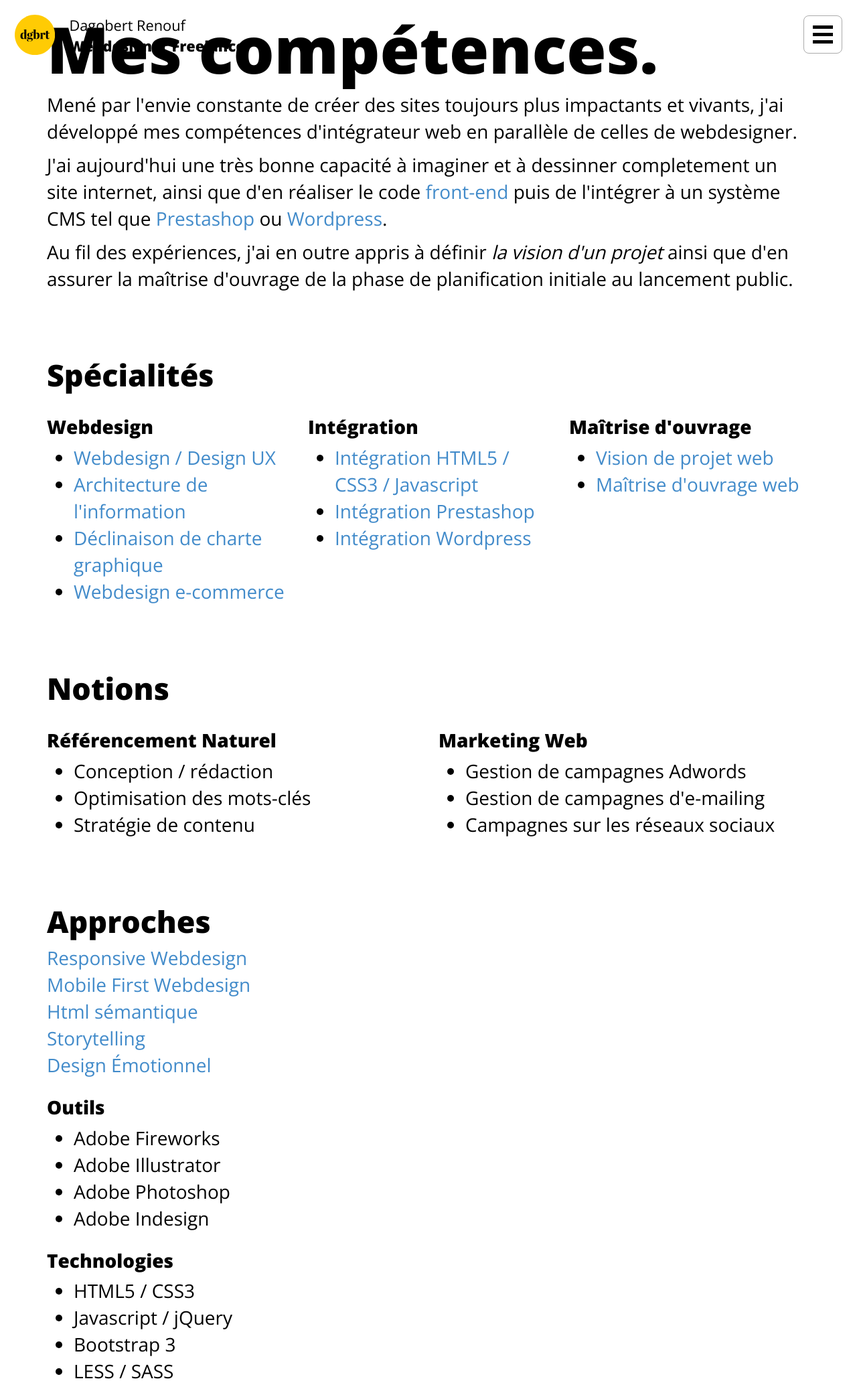
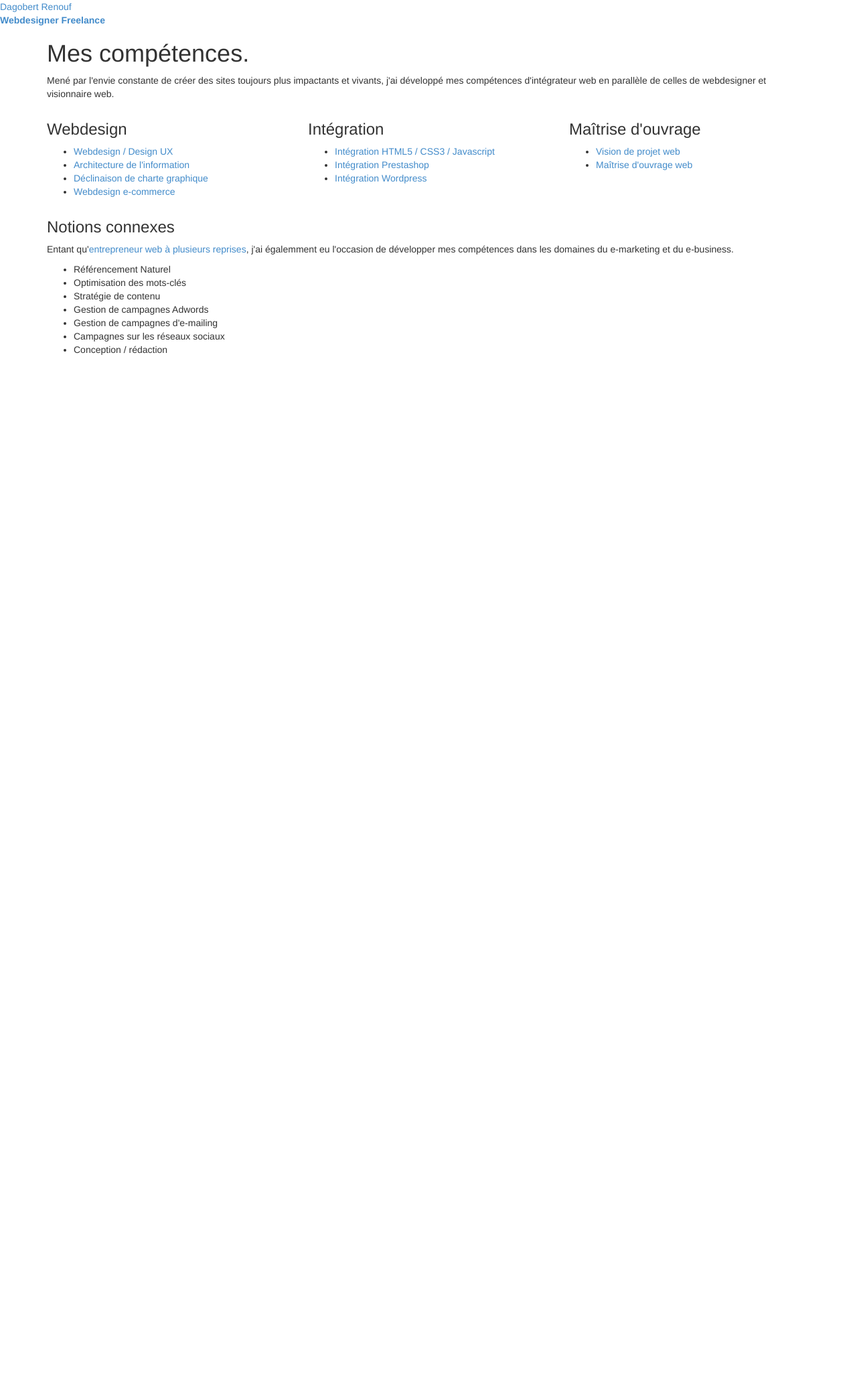
Before and after one commit to thedgbrt/dgbrt.fr, a Jekyll site: the page built from competences/index.html, in a window 1280 px wide. Shown: the whole page at 67% size. Built offline with Jekyll 4.4.1, drawn with Linux system fonts in a browser that asks for light colours; nearby versions of some CDN libraries; after the commit the page ends 900 px from its top, so only the background shows below that.

Commit message:
Updated content of "competences" page

```diff
--- a/competences/index.html
+++ b/competences/index.html
@@ -9,11 +9,7 @@ published: true
 
 		<h1>Mes comp&eacute;tences.</h1>
 
-		<p>Men&eacute; par l'envie constante de cr&eacute;er des sites toujours plus impactants et vivants, j'ai développé mes compétences d'intégrateur web en parall&egrave;le de celles de webdesigner.</p>
-
-		<p>J'ai aujourd'hui une très bonne capacit&eacute; &agrave; imaginer et à dessinner completement un site internet, ainsi que d'en r&eacute;aliser le code <a href="#" rel="tooltip" title="Les languages(html / css / js) qui permettent aux navigateurs web de lire le site ">front-end</a> puis de l'int&eacute;grer &agrave; un syst&egrave;me CMS tel que <a href="#" rel="tooltip" title="Outil de gestion de boutique en ligne">Prestashop</a> ou <a href="#" rel="tooltip" title="Outil de gestion de site statique">Wordpress</a>.</p>
-
-		<p>Au fil des expériences, j'ai en outre appris à définir <em>la vision d'un projet</em> ainsi que d'en assurer la maîtrise d'ouvrage de la phase de planification initiale au lancement public.</p>
+		<p>Men&eacute; par l'envie constante de cr&eacute;er des sites toujours plus impactants et vivants, j'ai développé mes compétences d'intégrateur web en parall&egrave;le de celles de webdesigner et visionnaire web.</p>
 
 	</div>
 
@@ -59,70 +53,76 @@ published: true
 
 		</div>
 
-		<h2>Notions</h2>
+		<h3>Notions connexes</h3>
+
+		<p>Entant qu'<a href="/experiences">entrepreneur web à plusieurs reprises</a>, j'ai égalemment eu l'occasion de développer mes compétences dans les domaines du e-marketing et du e-business.</p>
+
+		<ul>
+
+			<li>Référencement Naturel</li>
+			<li>Optimisation des mots-clés</li>
+			<li>Stratégie de contenu</li>
+			<li>Gestion de campagnes Adwords</li>
+			<li>Gestion de campagnes d'e-mailing</li>
+			<li>Campagnes sur les réseaux sociaux</li>
+			<li>Conception / rédaction</li>
+
+		</ul>
+
+		<!-- <hr>
+
+		<h2>Outils / technologies / frameworks</h2>
 
 		<div class="row">
 
-			<div class="col-sm-6">
-
-				<h3>Référencement Naturel</h3>
+			<div class="col-sm-4">
 
 				<ul>
-
-					<li>Conception / rédaction</li>
-					<li>Optimisation des mots-clés</li>
-					<li>Stratégie de contenu</li>
-
+					<li>Adobe Fireworks</li>
+					<li>Adobe Illustrator</li>
+					<li>Adobe Photoshop</li>
+					<li>Adobe Indesign</li>
 				</ul>
 
 			</div>
 
-			<div class="col-sm-6">
-
-				<h3>Marketing Web</h3>
+			<div class="col-sm-4">
 
 				<ul>
-
-					<li>Gestion de campagnes Adwords</li>
-					<li>Gestion de campagnes d'e-mailing</li>
-					<li>Campagnes sur les réseaux sociaux</li>
-
+					<li>HTML5 / CSS3</li>
+					<li>Javascript / jQuery</li>
+					<li>Bootstrap 3</li>
+					<li>LESS / SASS</li>
 				</ul>
 
 			</div>
 
-		</div>
+			<div class="col-sm-4">
+
+				<ul>
+					<li>Wordpress</li>
+					<li>Prestashop</li>
+					<li>CodeIgniter</li>
+					<li>ExpressionEngine</li>
+				</ul>
+
+			</div>
+
+		</div> -->
+
+<!--
+		<h2>Approche</h2>
+
+		<p>Je me focalise sur l'efficacité du message et l'accessibilité du contenu proposé.</p>
+
+		<ul>
+			<li><a href="storytelling">Storytelling</a></li>
+			<li><a href="design-emotionnel">Design &Eacute;motionnel</a></li>
+			<li><a href="responsive-webdesign">Responsive Webdesign</a></li>
+			<li><a href="responsive-webdesign">Mobile First Webdesign</a></li>
+			<li><a href="html-semantique">Html s&eacute;mantique</a></li>
+		</ul> -->
 
 	</div>
 
 </section>
-
-<section>
-	<div class="container">
-
-		<h2>Approches</h2>
-		<a href="responsive-webdesign">Responsive Webdesign</a><br>
-		<a href="responsive-webdesign">Mobile First Webdesign</a><br>
-		<a href="html-semantique">Html s&eacute;mantique</a><br>
-		<a href="storytelling">Storytelling</a><br>
-		<a href="design-emotionnel">Design &Eacute;motionnel</a>
-
-		<h3>Outils</h3>
-		<ul>
-			<li>Adobe Fireworks</li>
-			<li>Adobe Illustrator</li>
-			<li>Adobe Photoshop</li>
-			<li>Adobe Indesign</li>
-		</ul>
-
-		<h3>Technologies</h3>
-		<ul>
-			<li>HTML5 / CSS3</li>
-			<li>Javascript / jQuery</li>
-			<li>Bootstrap 3</li>
-			<li>LESS / SASS</li>
-		</ul>
-
-
-	</div>
-</section>
--- a/css/less/bootstrap.less
+++ b/css/less/bootstrap.less
@@ -49,4 +49,4 @@
 @import "responsive-utilities.less";
 
 // Custom dgbrt code
-@import "dgbrt.less";
+// @import "dgbrt.less";
```
Also changed, not shown: other parts of competences/index.html (+0 -2 lines), css/bootstrap.min.css.
